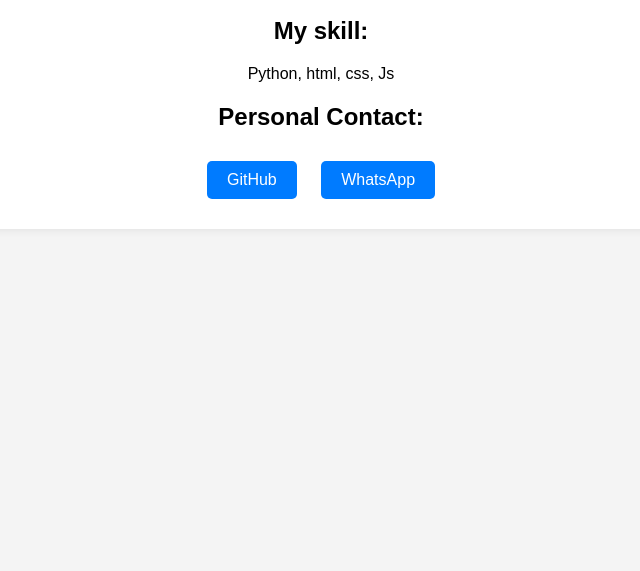
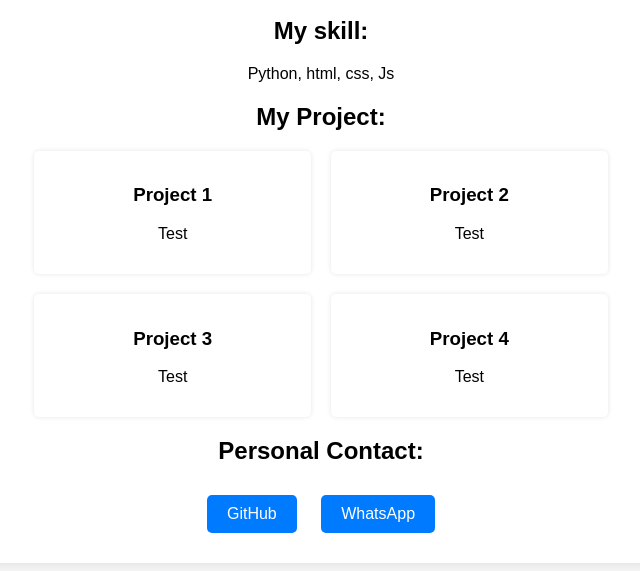
Before and after one commit to Radit0/TPortofolio, a plain HTML site: page index.html in a window 1280 px wide. Shown: the part 171-742 px from the top of the page, without its empty margins (319-959 px from the left). Drawn offline with Linux system fonts and the light colour scheme.

Commit message:
Update index.html

```diff
--- a/index.html
+++ b/index.html
@@ -30,6 +30,37 @@
         color: white;
         text-decoration: none;
         border-radius: 5px;
+        transition: background 0.3s ease-in-out;
+    }
+    .button:hover {
+        background: #0056b3;
+    }
+    .projects {
+        display: flex;
+        justify-content: center;
+        flex-wrap: wrap;
+        gap: 20px;
+    }
+    .project-card {
+        background: white;
+        padding: 15px;
+        border-radius: 5px;
+        box-shadow: 0 0 5px rgba(0,0,0,0.1);
+        width: calc(33.33% - 20px);
+        min-width: 200px;
+        text-align: center;
+    }
+    @media (max-width: 600px) {
+        .container {
+            width: 90%;
+            padding: 15px;
+        }
+        h1 {
+            font-size: 24px;
+        }
+        .project-card {
+            width: 100%;
+        }
     }
 </style>
 <body>
@@ -38,6 +69,25 @@
         <p>Saya seorang programmer yang sedang membangun karir di dunia coding</p>
         <h2>My skill:</h2>
         <p>Python, html, css, Js</p>
+        <h2>My Project:</h2>
+        <div class="projects">
+            <div class="project-card">
+                <h3>Project 1</h3>
+                <p>Test</p>
+            </div>
+            <div class="project-card">
+                <h3>Project 2</h3>
+                <p>Test</p>
+            </div>
+            <div class="project-card">
+                <h3>Project 3</h3>
+                <p>Test</p>
+            </div>
+            <div class="project-card">
+                <h3>Project 4</h3>
+                <p>Test</p>
+            </div>
+        </div>
         <h2>Personal Contact:</h2>
         <a href="https://github.com/Radit0" class="button">GitHub</a>
         <a href="https://wa.me/+6283821121078" class="button">WhatsApp</a>
```
